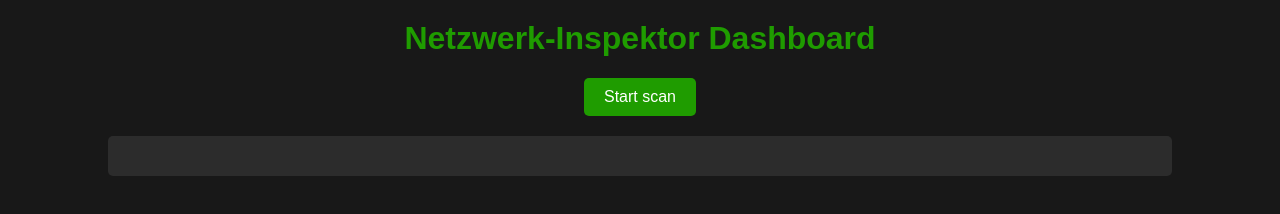
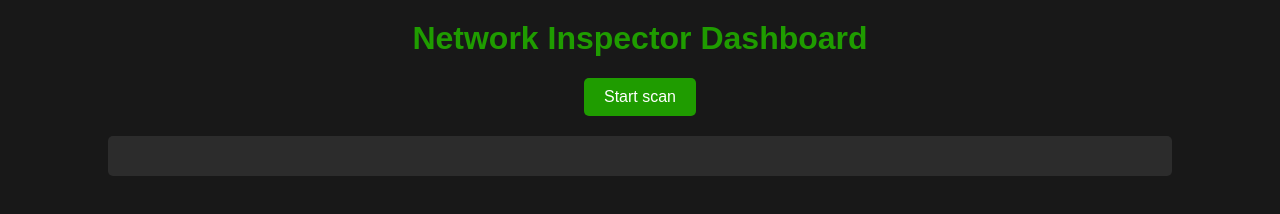
Before and after one commit to amrielyes03-cmyk/FirstCommit-Hackathon, a plain HTML site: page index.html in a window 1280 px wide. Drawn offline with Linux system fonts and the light colour scheme.

Commit message:
refactor: translate header to englisch

```diff
--- a/index.html
+++ b/index.html
@@ -10,7 +10,7 @@
     <link rel="stylesheet" href="style.css">
 </head>
 <body>
-    <h1>Netzwerk-Inspektor Dashboard</h1>
+    <h1>Network Inspector Dashboard</h1>
 
     <button onclick="ladeGeräte()">Start scan</button>
 
```
Also changed, not shown: 1 other file.
